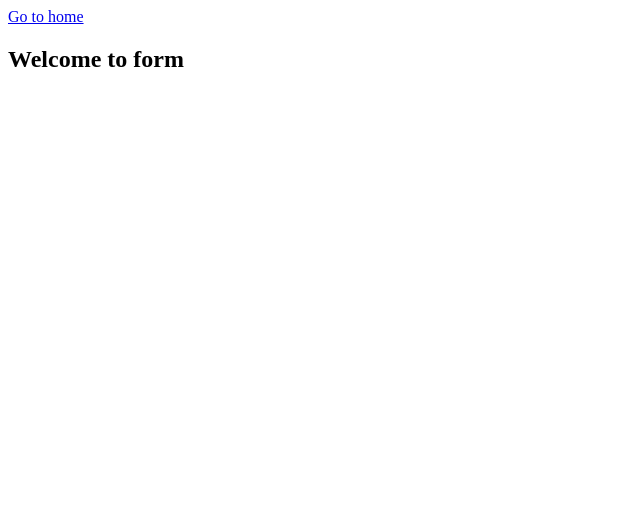
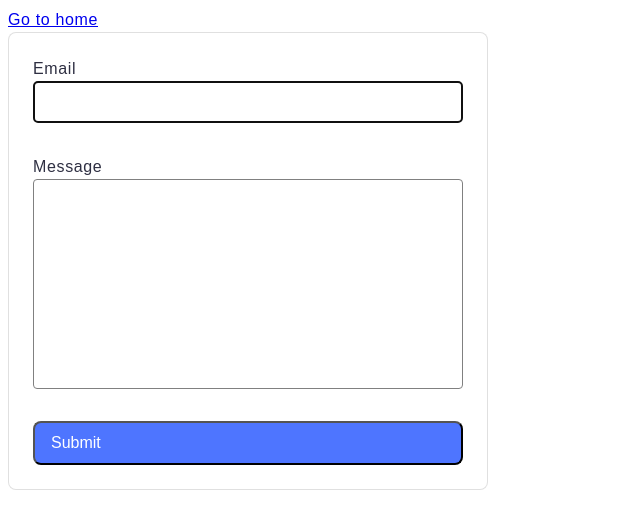
Before and after one commit to Vikasa2704/goit-js-hw-09, a website built with Vite: page src/2-form.html in a window 1280 px wide. Shown: the whole page, without its empty margins (0-640 px from the left). Built offline with nearby package versions, Linux system fonts and the light colour scheme.

Commit message:
add form

```diff
--- a/src/2-form.html
+++ b/src/2-form.html
@@ -4,14 +4,25 @@
     <meta charset="UTF-8" />
     <meta http-equiv="X-UA-Compatible" content="IE=edge" />
     <meta name="viewport" content="width=device-width, initial-scale=1.0" />
-    <link rel="stylesheet" href="./css/form.css" />
+    <!-- <link rel="stylesheet" href="./css/form.css" /> -->
     <title>form</title>
   </head>
   <body>
     <section>
       <a href="./index.html">Go to home</a>
-      <h1>Welcome to form</h1>
     </section>
+    <form class="feedback-form" autocomplete="off">
+      <label>
+        Email
+        <input type="email" name="email" autofocus />
+      </label>
+      <label>
+        Message
+        <textarea name="message" rows="8"></textarea>
+      </label>
+      <button type="submit">Submit</button>
+    </form>
+
     <script src="./js/2-form.js" type="module"></script>
   </body>
 </html>
--- a/src/css/form.css
+++ b/src/css/form.css
@@ -0,0 +1,60 @@
+.feedback-form {
+  display: flex;
+  flex-direction: column;
+  max-width: 480px;
+  padding: 24px;
+  background-color: #fff;
+  border: 1px solid rgba(0, 0, 0, 0.12);
+  border-radius: 4px;
+  gap: 16px;
+  border-radius: 8px;
+  background: #fff;
+}
+
+.feedback-form label {
+  display: flex;
+  flex-direction: column;
+  margin-bottom: 16px;
+}
+
+.feedback-form button {
+  display: flex;
+  padding: 8px 16px;
+  gap: 16px;
+  border-radius: 8px;
+  background-color: #4e75ff;
+  color: #fff;
+  font-weight: 500;
+  font-family: Montserrat, sans-serif;
+  font-size: 16px;
+  font: inherit;
+  cursor: pointer;
+}
+.feedback-form button:hover {
+  background: #6c8cff;
+}
+
+input,
+textarea {
+  padding: 8px;
+  font: inherit;
+  border-radius: 4px;
+  border: 1px solid #808080;
+}
+label {
+  border-color: #808080;
+}
+label:hover {
+  border-color: #000000;
+}
+textarea {
+  resize: none;
+}
+textarea:active {
+  border: #2e2f42;
+}
+
+submit {
+  color: #fff;
+  font-weight: 500;
+}
--- a/src/css/gallery.css
+++ b/src/css/gallery.css
@@ -1,6 +1,7 @@
 .gallery {
   display: flex;
   flex-wrap: wrap;
+  max-width: 1140px;
   height: 696px;
   padding: 24px 156px;
   flex-direction: column;
@@ -20,3 +21,10 @@
   height: 200px;
   flex-shrink: 0;
 }
+modal {
+  width: 1440px;
+  height: 696px;
+  flex-shrink: 0;
+  background: rgba(46, 47, 66, 0.8);
+  background-repeat: no-repeat;
+}
--- a/src/css/styles.css
+++ b/src/css/styles.css
@@ -7,18 +7,19 @@
 @import url('./gallery.css');
 @import url('./form.css');
 
+* {
+  box-sizing: border-box;
+}
+
 :root {
-  font-family: Inter, Avenir, Helvetica, Arial, sans-serif;
+  color: #2e2f42;
+  font-family: Montserrat, sans-serif;
   font-size: 16px;
-  line-height: 24px;
+  font-style: normal;
   font-weight: 400;
+  line-height: 1.5;
+  letter-spacing: 0.04em;
 
-  color: #242424;
-  background-color: rgba(255, 255, 255, 0.87);
-
-  font-synthesis: none;
-  text-rendering: optimizeLegibility;
-  -webkit-font-smoothing: antialiased;
-  -moz-osx-font-smoothing: grayscale;
-  -webkit-text-size-adjust: 100%;
+  border-radius: 8px;
+  background: #fff;
 }
--- a/src/js/2-form.js
+++ b/src/js/2-form.js
@@ -0,0 +1,48 @@
+import '../css/form.css';
+import '../css/styles.css';
+
+const form = document.querySelector('.feedback-form');
+const localStorageKey = 'feedback-form-state';
+
+// Перевіряємо локальне сховище при завантаженні сторінки
+window.addEventListener('DOMContentLoaded', () => {
+  const savedFormData = JSON.parse(localStorage.getItem(localStorageKey));
+
+  // Якщо дані є в локальному сховищі, заповнюємо форму
+  if (savedFormData) {
+    form.elements.email.value = savedFormData.email || '';
+    form.elements.message.value = savedFormData.message || '';
+  }
+});
+
+// Записуємо дані в локальне сховище при введенні тексту у поля форми
+form.addEventListener('input', () => {
+  const formData = {
+    email: form.elements.email.value.trim(), // Видаляємо зайві пробіли з початку і кінця
+    message: form.elements.message.value.trim(),
+  };
+  localStorage.setItem(localStorageKey, JSON.stringify(formData));
+});
+
+// Очищаємо сховище та поля форми при сабміті форми
+form.addEventListener('submit', event => {
+  event.preventDefault();
+
+  const email = form.elements.email.value.trim();
+  const message = form.elements.message.value.trim();
+
+  // Перевіряємо, чи обидва поля заповнені
+  if (email === '' || message === '') {
+    alert('Будь ласка, заповніть обидва поля форми.');
+    return;
+  }
+
+  // Виводимо об'єкт з даними у консоль
+  console.log({ email, message });
+
+  // Очищаємо локальне сховище
+  localStorage.removeItem(localStorageKey);
+
+  // Очищаємо поля форми
+  form.reset();
+});
```
Also changed, not shown: src/1-gallery.html (+3 -0 lines).
